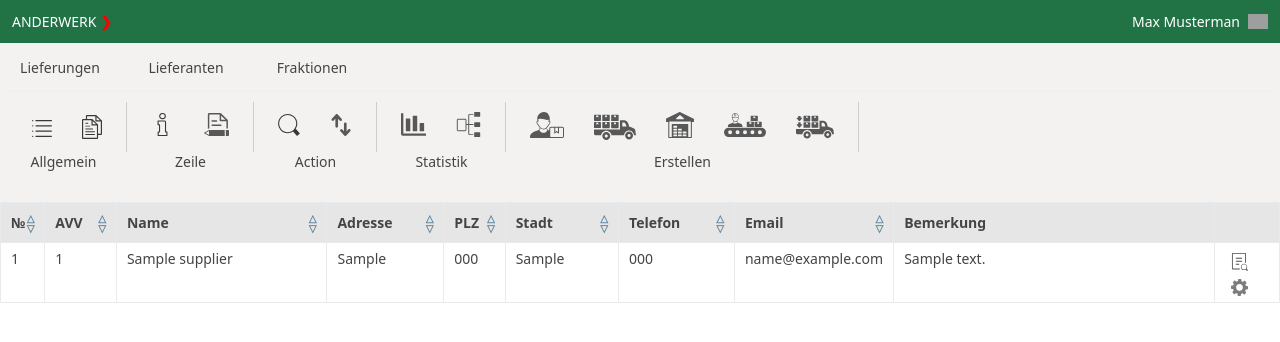
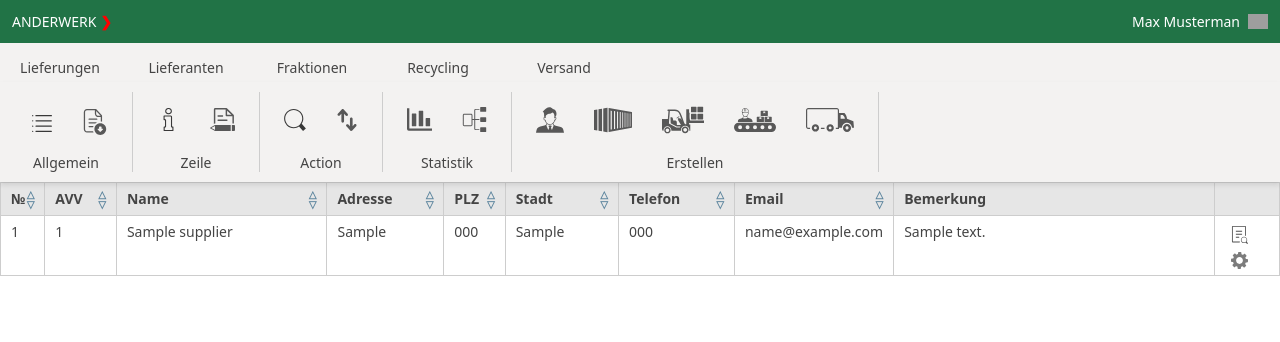
Before and after one commit to mivinkler/recycling, a Django app: page /warenwirtschaft/supplier/list in a window 1280 px wide. Shown: the top 342 px of the page. Run offline with Django 5.2, Linux system fonts and the light colour scheme; tables that the repository leaves empty hold one stand-in row (values such as "Sample post"); grey boxes are pictures that could not be loaded.

Commit message:
table head design neu

```diff
--- a/warenwirtschaft/static/css/styles.css
+++ b/warenwirtschaft/static/css/styles.css
@@ -75,10 +75,6 @@ a {
 #item-counter {
   width: 50px;
 }
-
-/* .delivery_suppliers {
-  width: 60%;
-} */
 
 .flex > #wareneingang, #traeger_anzahl {
   width: min-content
--- a/warenwirtschaft/static/css/table.css
+++ b/warenwirtschaft/static/css/table.css
@@ -1,6 +1,7 @@
 :root {
   --background-primary-color: #f3f2f1;
   --background-second-color: #e6e6e6;
+  --dark-gray-color: #cdcdcd;
 }
 
 table {
@@ -34,7 +35,7 @@ table {
 }
 
 .top-menu {
-  padding: 15px 5px;
+  padding: 15px 5px 5px;
   display: flex;
   gap: 16px;
   background-color: var(--background-primary-color);
@@ -60,40 +61,43 @@ table {
 }
 
 .table-navi {
-  height: 110px;
+  height: 100px;
   display: flex;
   background-color: var(--background-primary-color);
   padding: 10px 0;
   box-shadow: 0 3px 5px rgba(0, 0, 0, 0.1);
+  position: relative;
+}
+
+.table-navi > div {
+  border-right: 1px #cdcdcd solid;
 }
 
 .table-navi-icons {
   display: flex;
   align-items: center;
-  height: 50px;
   gap: 30px;
-  /* width: min-content; */
-  padding: 5px 24px;
-  border-right: 1px #cdcdcd solid;
+  padding: 0 24px;
+  height: 76%;
 }
 
 
 
 .table-navi-title {
-  width: 100%;
-  align-self: flex-end;
   text-align: center;
+  height: 10%;
 }
 
 .table-content-title {
-  height: 40px;
+
   background-color: var(--background-second-color);
   width: 100%;
+  padding-top: 10px;
 }
 
 .table-content-title th,
 .table-content td {
-  border: 1px solid #e8eaec;
+  border: 1px solid var(--dark-gray-color);
   padding: 4px 10px;
   line-height: 24px;
 }
--- a/warenwirtschaft/templates/supplier/supplier_list.html
+++ b/warenwirtschaft/templates/supplier/supplier_list.html
@@ -21,18 +21,20 @@
     <div><a href="{% url 'delivery_units_list' %}">Lieferungen</a></div>
     <div><a href="{% url 'suppliers_list' %}">Lieferanten</a></div>
     <div><a href="{% url 'unloads_list' %}">Fraktionen</a></div>
+    <div><a href="{% url 'unloads_list' %}">Recycling</a></div>
+    <div><a href="{% url 'unloads_list' %}">Versand</a></div>
 </div>
 
 <div class="table-navi">
-    <div class="border-right">
+    <div>
         <div class="table-navi-icons">
             {% include 'components/left_navi.html' %}
-            <img class="user-white-icon" src="/static/icons/copy-icon.svg">
+            <img src="/static/icons/download-icon.svg">
         </div>
         <p class="table-navi-title">Allgemein</p>
     </div>
 
-    <div class="border-right">
+    <div>
         <div class="table-navi-icons">
             <a href="#" title="Detail">
                 <img src="{% static 'icons/detail-icon.svg' %}">
@@ -44,7 +46,7 @@
         <p class="table-navi-title">Zeile</p>
     </div>
 
-    <div class="border-right">
+    <div>
         <div class="table-navi-icons">
             <a href="#" title="suchen">
                 <img src="{% static 'icons/search-icon.svg' %}">
@@ -53,10 +55,10 @@
                 <img src="{% static 'icons/sort-icon.svg' %}">
             </a>
         </div>
-                    <p class="table-navi-title">Action</p>
+        <p class="table-navi-title">Action</p>
     </div>
 
-    <div class="border-right">
+    <div>
         <div class="table-navi-icons">
             <a href="#" title="suchen">
                 <img src="{% static 'icons/statistic-icon.svg' %}">
@@ -68,22 +70,22 @@
         <p class="table-navi-title">Statistik</p>
     </div>
 
-    <div class="border-right">
+    <div>
         <div class="table-navi-icons">
-            <a href="{% url 'supplier_create' %}" title="suchen">
+            <a href="{% url 'supplier_create' %}" title="Lieferant">
                 <img src="{% static 'icons/supplier-icon.svg' %}">
             </a>
-            <a href="{% url 'delivery_create' %}" title="suchen">
-                <img src="{% static 'icons/delivery-icon.svg' %}">
+            <a href="{% url 'delivery_create' %}" title="Lieferung">
+                <img src="{% static 'icons/container-icon.svg' %}">
             </a>
-            <a href="{% url 'unload_create' %}" title="suchen">
-                <img src="{% static 'icons/warehouse-icon.svg' %}">
+            <a href="{% url 'unload_create' %}" title="Leerung">
+                <img src="{% static 'icons/forklift-icon.svg' %}">
             </a>
-            <a href="#" title="suchen">
+            <a href="#" title="Recycling">
                 <img src="{% static 'icons/conveyor-icon.svg' %}">
             </a>
-            <a href="#" title="suchen">
-                <img src="{% static 'icons/loading-icon.svg' %}">
+            <a href="#" title="Versand">
+                <img src="{% static 'icons/shipping-icon.svg' %}">
             </a>
         </div>
         <p class="table-navi-title">Erstellen</p>
```
Also changed, not shown: warenwirtschaft/static/icons/container-icon.svg (added), warenwirtschaft/static/icons/download-icon.svg (added), warenwirtschaft/static/icons/forklift-icon.svg (added), warenwirtschaft/static/icons/shipping-icon.svg, warenwirtschaft/static/icons/supplier-icon.svg.
